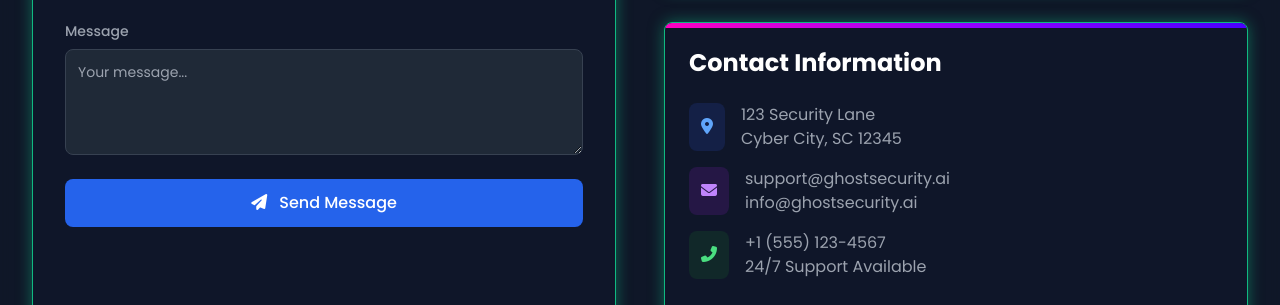
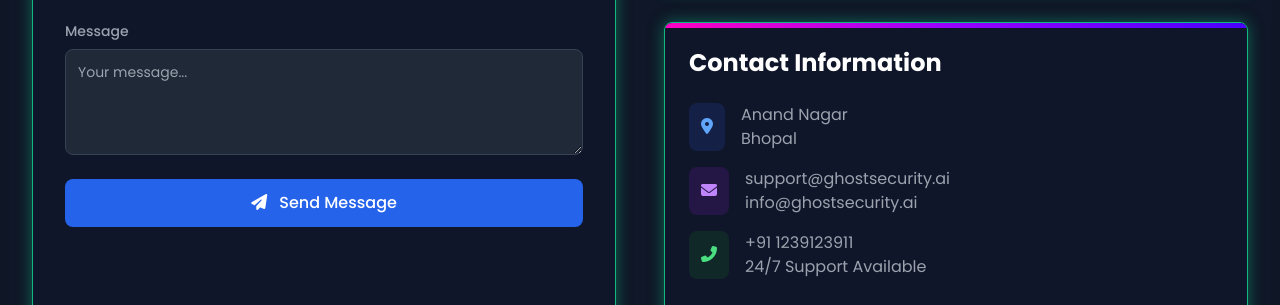
Before and after one commit to AayushRathour/Ghost, a plain HTML site: page index.html in a window 1280 px wide. Shown: the part 5575-5880 px from the top of the page. Drawn offline with nearby package versions, Linux system fonts and the light colour scheme.

Commit message:
Update index.html

```diff
--- a/index.html
+++ b/index.html
@@ -919,8 +919,8 @@
                                 <i class="fas fa-map-marker-alt text-blue-400"></i>
                             </div>
                             <div>
-                                <p class="text-gray-400">123 Security Lane</p>
-                                <p class="text-gray-400">Cyber City, SC 12345</p>
+                                <p class="text-gray-400">Anand Nagar</p>
+                                <p class="text-gray-400">Bhopal</p>
                             </div>
                         </div>
                         <div class="flex items-center">
@@ -937,7 +937,7 @@
                                 <i class="fas fa-phone-alt text-green-400"></i>
                             </div>
                             <div>
-                                <p class="text-gray-400">+1 (555) 123-4567</p>
+                                <p class="text-gray-400">+91 1239123911</p>
                                 <p class="text-gray-400">24/7 Support Available</p>
                             </div>
                         </div>
```
